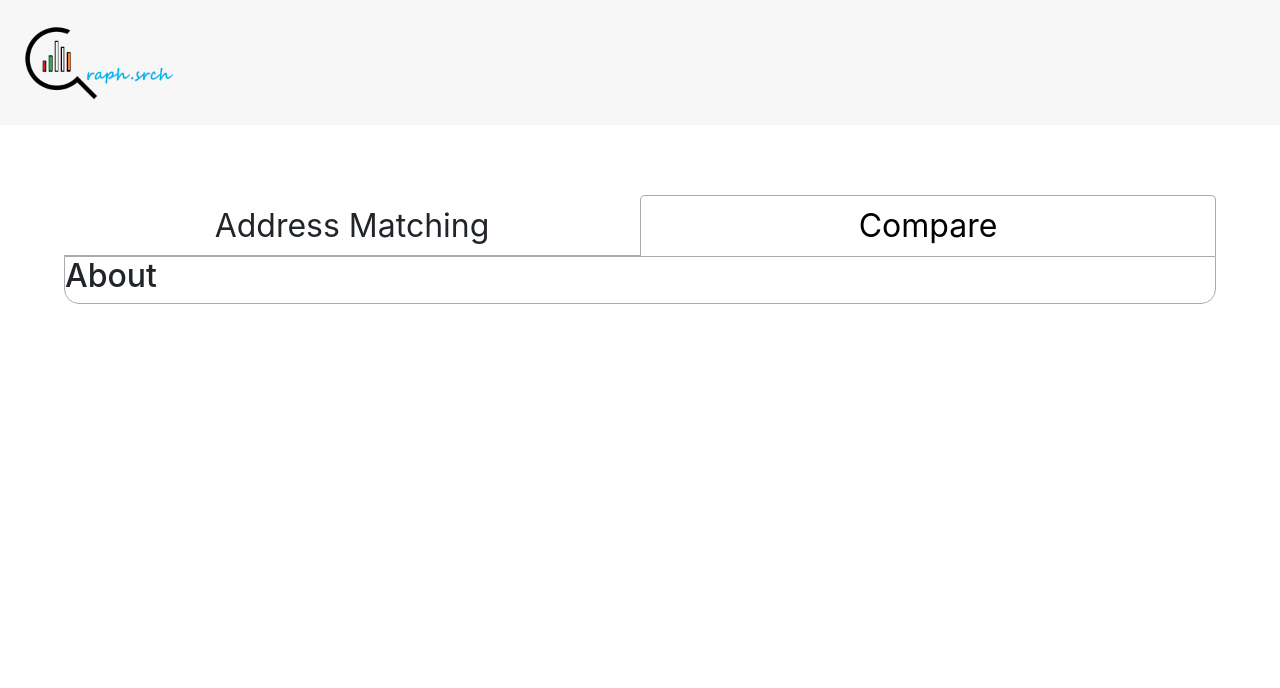
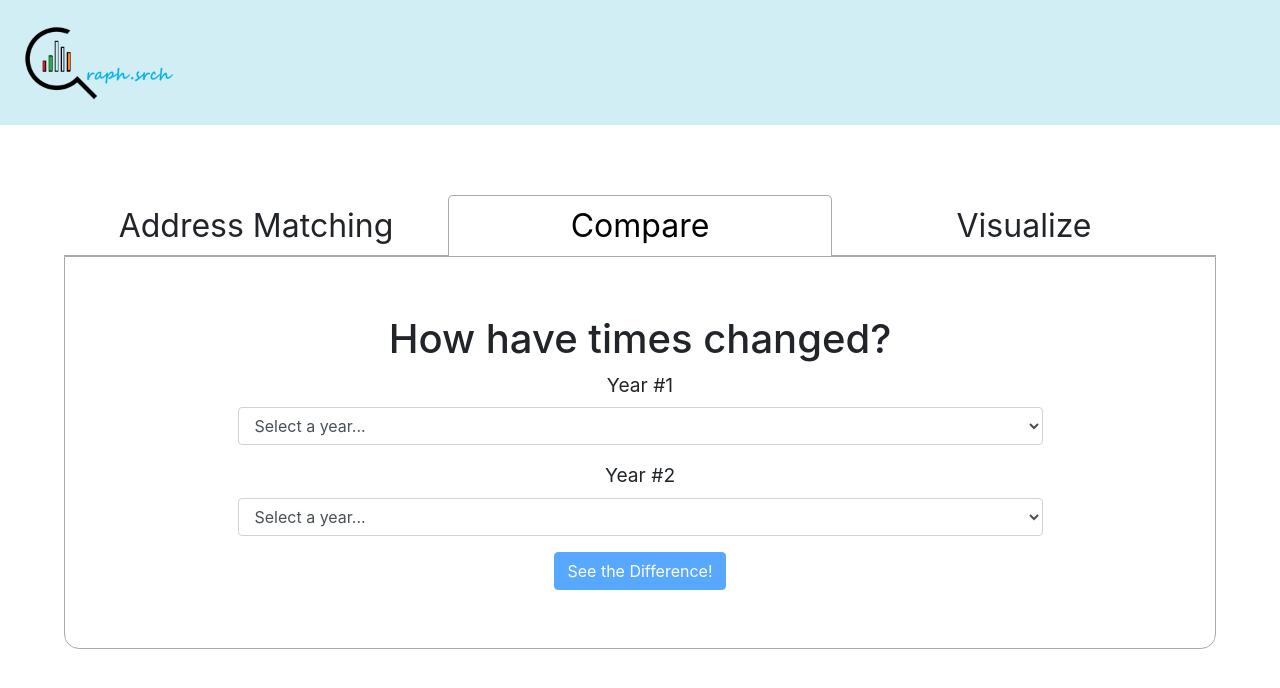
Before and after one commit to 54skyxenon/yhack-2019, a React (Create React App) app in the folder frontend/: page / in a window 1280 px wide. Both pictures are taken after a click on the tab "Compare". Shown: the top 688 px of the page. Built offline with nearby package versions, Linux system fonts and the light colour scheme.

Commit message:
Added Visualize component and figured out how to set form fields in state

```diff
--- a/frontend/src/components/App.css
+++ b/frontend/src/components/App.css
@@ -9,7 +9,7 @@
 #navbar {
   height: 125px;
   width: 100%;
-  background-color: rgb(247, 247, 247);
+  background-color: rgb(208, 238, 244);
   position: absolute;
   top: 0;
   right: 0;
--- a/frontend/src/components/App.js
+++ b/frontend/src/components/App.js
@@ -1,6 +1,8 @@
 import React from "react";
 import "./App.css";
 import Home from "./Home";
+import Compare from "./Compare";
+import Visualize from "./Visualize";
 import { Tab, Tabs, TabList, TabPanel } from "react-tabs";
 import "react-tabs/style/react-tabs.css";
 
@@ -30,13 +32,17 @@ class App extends React.Component {
           <TabList style={{ margin: 0 }}>
             <Tab>Address Matching</Tab>
             <Tab>Compare</Tab>
+            <Tab>Visualize</Tab>
           </TabList>
           <div className="tabContent">
             <TabPanel>
               <Home />
             </TabPanel>
             <TabPanel>
-              <About />
+              <Compare />
+            </TabPanel>
+            <TabPanel>
+              <Visualize />
             </TabPanel>
           </div>
         </Tabs>
@@ -45,8 +51,4 @@ class App extends React.Component {
   }
 }
 
-function About() {
-  return <h2>About</h2>;
-}
-
 export default App;
--- /dev/null
+++ b/frontend/src/components/Compare.js
@@ -0,0 +1,78 @@
+import React from "react";
+import { Form, Button } from "react-bootstrap";
+import "bootstrap/dist/css/bootstrap.min.css";
+
+export default class Compare extends React.Component {
+  constructor(props) {
+    super(props);
+    this.state = {
+      year1: null,
+      year2: null
+    };
+  }
+
+  formInvalid = () => {
+    return !this.state.year1 || !this.state.year2;
+  };
+
+  getCircularReplacer = () => {
+    const seen = new WeakSet();
+    return (key, value) => {
+      if (typeof value === "object" && value !== null) {
+        if (seen.has(value)) {
+          return;
+        }
+        seen.add(value);
+      }
+      return value;
+    };
+  };
+
+  handleSubmit = () => {};
+
+  handleChange = e => {
+    if (e.target.value !== "Select a year...") {
+      this.setState({ [e.target.name]: e.target.value });
+    } else {
+      this.setState({ [e.target.name]: null });
+    }
+  };
+
+  render() {
+    return (
+      <div className="App">
+        <h1>How have times changed?</h1>
+
+        <Form style={{ fontSize: "1.2rem" }}>
+          <Form.Group controlId="ControlSelect1">
+            <Form.Label>Year #1</Form.Label>
+            <Form.Control as="select" name="year1" onChange={this.handleChange}>
+              <option>Select a year...</option>
+              <option>2005</option>
+              <option>2010</option>
+              <option>2014</option>
+            </Form.Control>
+          </Form.Group>
+          <Form.Group controlId="ControlSelect2">
+            <Form.Label>Year #2</Form.Label>
+            <Form.Control as="select" name="year2" onChange={this.handleChange}>
+              <option>Select a year...</option>
+              <option>2005</option>
+              <option>2010</option>
+              <option>2014</option>
+            </Form.Control>
+          </Form.Group>
+
+          <Button
+            variant="primary"
+            disabled={this.formInvalid()}
+            type="submit"
+            onClick={this.handleSubmit}
+          >
+            See the Difference!
+          </Button>
+        </Form>
+      </div>
+    );
+  }
+}
--- /dev/null
+++ b/frontend/src/components/Visualize.js
@@ -0,0 +1,39 @@
+import React from "react";
+import { Form, Button } from "react-bootstrap";
+import "bootstrap/dist/css/bootstrap.min.css";
+
+export default class Visualize extends React.Component {
+  constructor(props) {
+    super(props);
+    this.state = {
+      selectedYear: null
+    };
+  }
+
+  formInvalid = () => {
+    return !this.state.selectedYear;
+  };
+
+  render() {
+    return (
+      <div className="App">
+        <h1>Envision the Data</h1>
+
+        <Form style={{ fontSize: "1.2rem" }}>
+          <Form.Group controlId="ControlSelect1">
+            <Form.Label>Pick a Year:</Form.Label>
+            <Form.Control as="select">
+              <option>Select a year...</option>
+              <option>2005</option>
+              <option>2010</option>
+              <option>2014</option>
+            </Form.Control>
+          </Form.Group>
+          <Button variant="primary" type="submit" disabled={this.formInvalid()} onClick={this.handleSubmit}>
+            Prepare to be amazed!
+          </Button>
+        </Form>
+      </div>
+    );
+  }
+}
```
